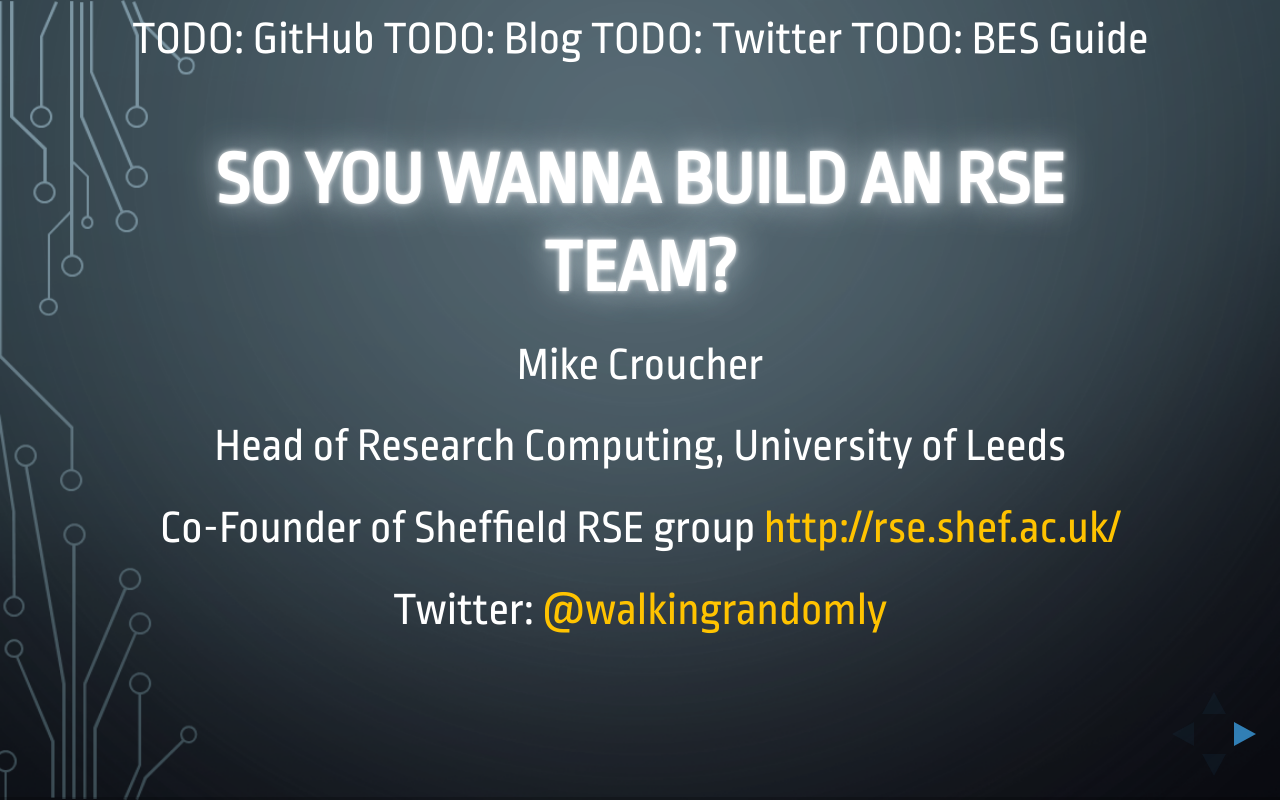
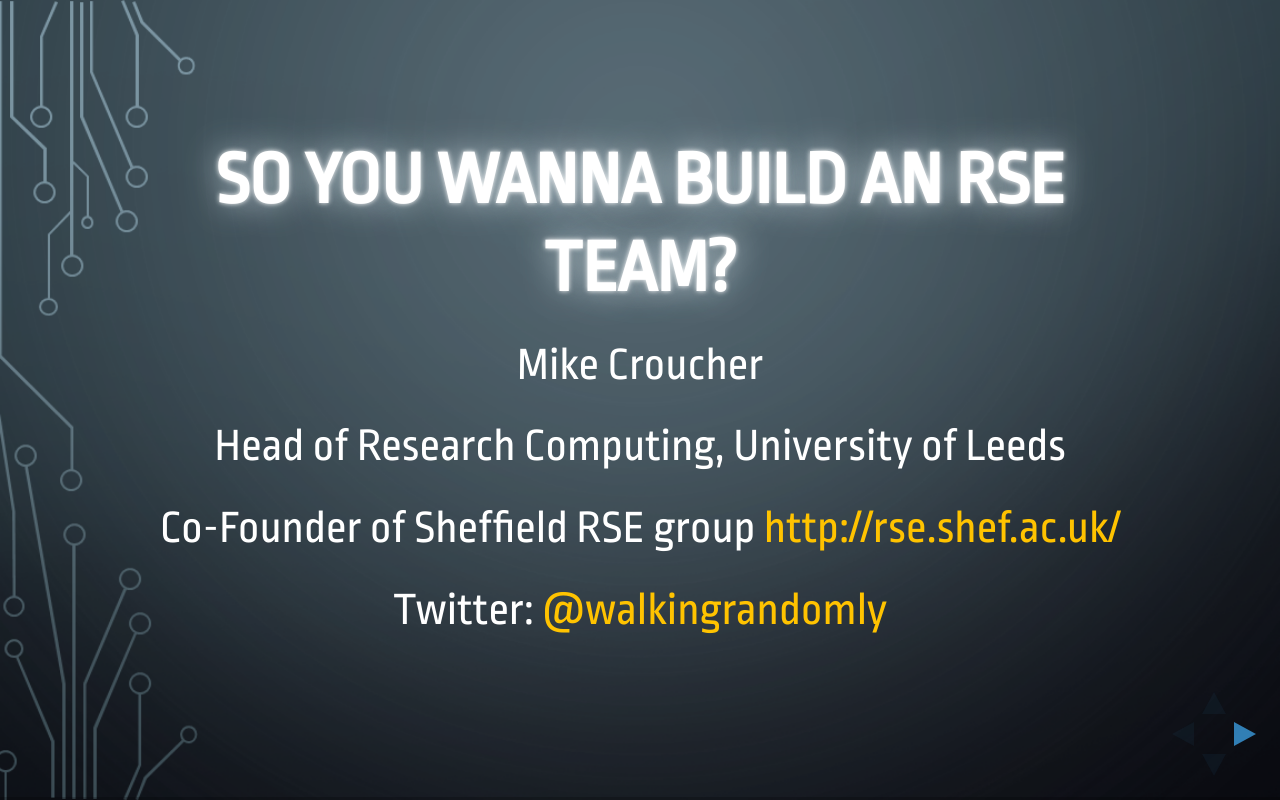
Before and after one commit to mikecroucher/why_rse, a website: page index.html in a window 1280 px wide. Drawn offline with Linux system fonts and the light colour scheme.

Commit message:
More slides

```diff
--- a/index.html
+++ b/index.html
@@ -99,12 +99,7 @@
 				 <h2 class='glow'>How did we do it?</h2>
 			</section>
 
-			<section data-background="background.png">
-			<figure>
-			<img src="./mountain_guide.png">
-			<figcaption>Copyright: <a href='https://www.123rf.com/profile_niserin'>niserin / 123RF Stock Photo</a></figcaption>
-		</figure>
-			</section>
+
 
 			<section data-background="background.png">
 				 <h2 class='glow'>Find someone who needs you</h2>
@@ -181,19 +176,15 @@
 			 <img src="./urban_studies.png">
 		</section>
 		<section data-background="iceberg.png" data-background-size="contain">	</section>
-		<section data-background="background.png">
-			 <h2 class='glow'>Placeholder for Library collab</h2>
-		</section>
 
 		<section data-background="background.png">
 			<h2 class='glow'>Communicate</h2>
 			<p class="fragment fade-in">aka 'Coding isn't enough'</p>
 		</section>
 
-    TODO: GitHub
-    TODO: Blog
-		TODO: Twitter
-		TODO: BES Guide
+    <section data-background="blog.png" data-background-size="contain">	</section>
+		<section data-background="rse_sheff.png" data-background-size="contain">	</section>
+		<section data-background="github.png" data-background-size="contain">	</section>
 		<section data-background="code_cafe.png" data-background-size="contain">	</section>
 		<section data-background="data_hide1.jpg" data-background-size="contain">	</section>
 
@@ -312,6 +303,13 @@
 		<section data-background="technology.png" data-background-size="contain">
 		</section>
 
+		<section data-background="background.png">
+		<figure>
+		<img src="./mountain_guide.png">
+		<figcaption>Copyright: <a href='https://www.123rf.com/profile_niserin'>niserin / 123RF Stock Photo</a></figcaption>
+	</figure>
+		</section>
+
 
 			</div>
 		</div>
```
Also changed, not shown: blog.png (added), github.png (added), rse_sheff.png (added).
